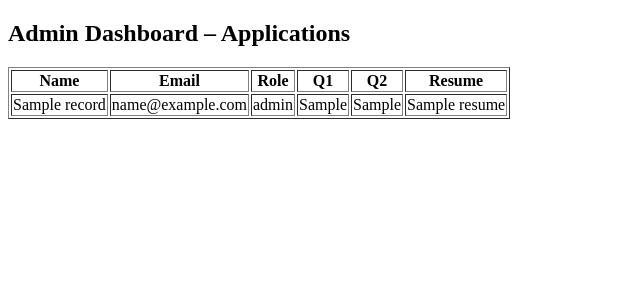
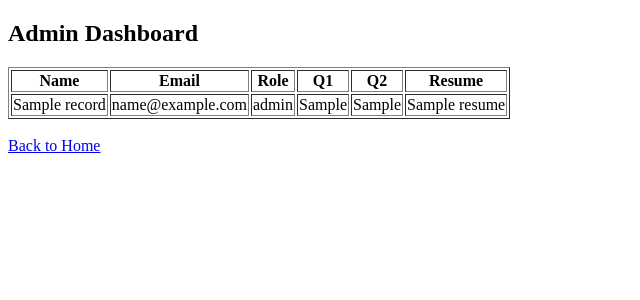
Before and after one commit to ovelvoro-stack/velvoro-job-ai, a FastAPI app: template templates/admin.html in a window 1280 px wide. Shown: the top 300 px of the page, without its empty margins (0-640 px from the left). Run offline with FastAPI, Linux system fonts and the light colour scheme; the template is opened without the code that fills it: most values are stand-ins (such as "Sample title", 1, 10 or a date in 2020).

Commit message:
Update admin.html

```diff
--- a/templates/admin.html
+++ b/templates/admin.html
@@ -4,9 +4,9 @@
     <title>Admin Dashboard</title>
 </head>
 <body>
+    <h2>Admin Dashboard</h2>
 
-<h2>Admin Dashboard – Applications</h2>
-
+    {% if records %}
         <table border="1">
             <tr>
                 <th>Name</th>
@@ -16,7 +16,6 @@
                 <th>Q2</th>
                 <th>Resume</th>
             </tr>
-
             {% for r in records %}
             <tr>
                 <td>{{ r.Name }}</td>
@@ -27,8 +26,12 @@
                 <td>{{ r.Resume }}</td>
             </tr>
             {% endfor %}
+        </table>
+    {% else %}
+        <p>No applications yet.</p>
+    {% endif %}
 
-</table>
-
+    <br>
+    <a href="/">Back to Home</a>
 </body>
 </html>
```
Lines whose indentation alone changed are shown as unchanged.
